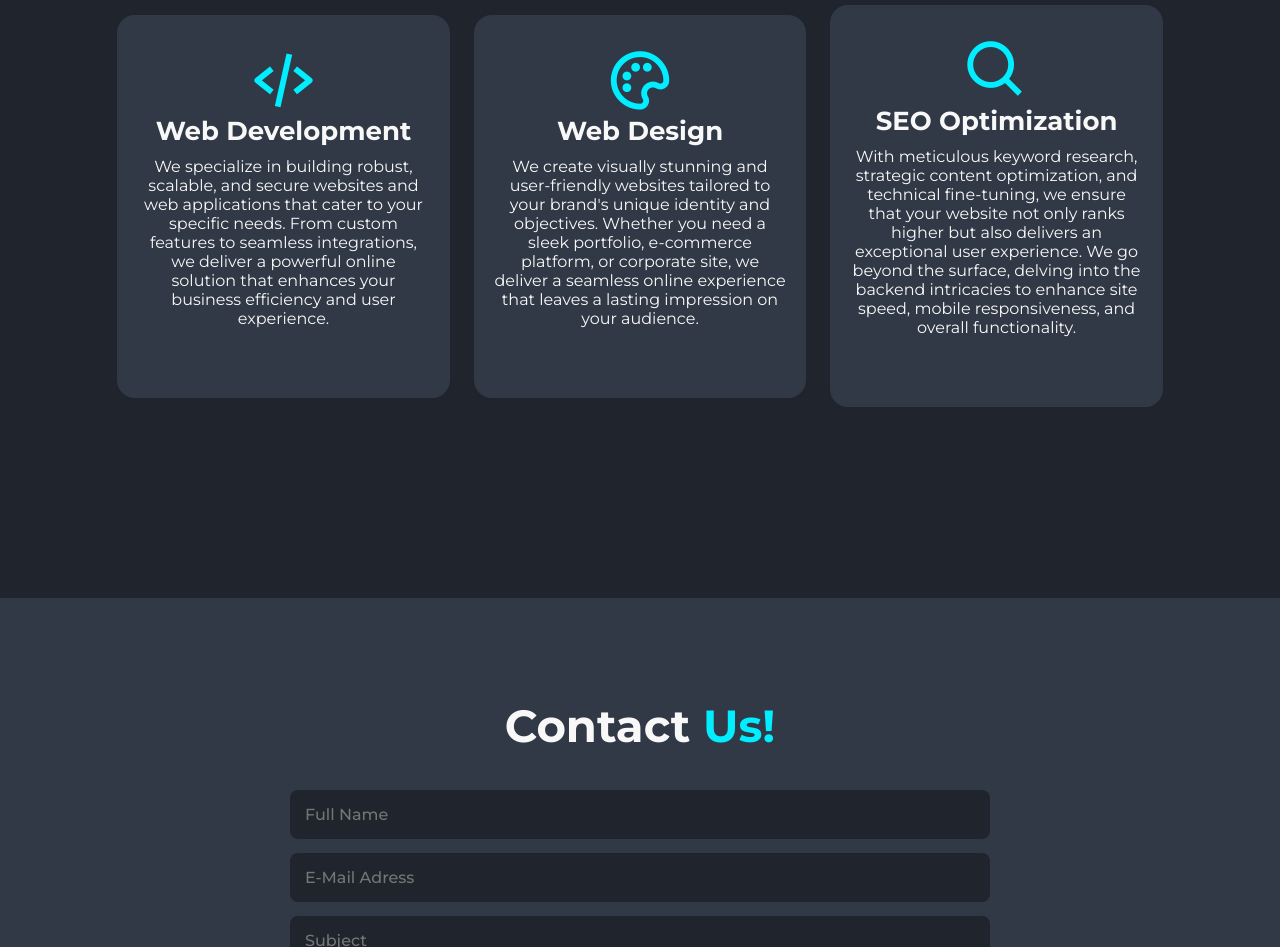
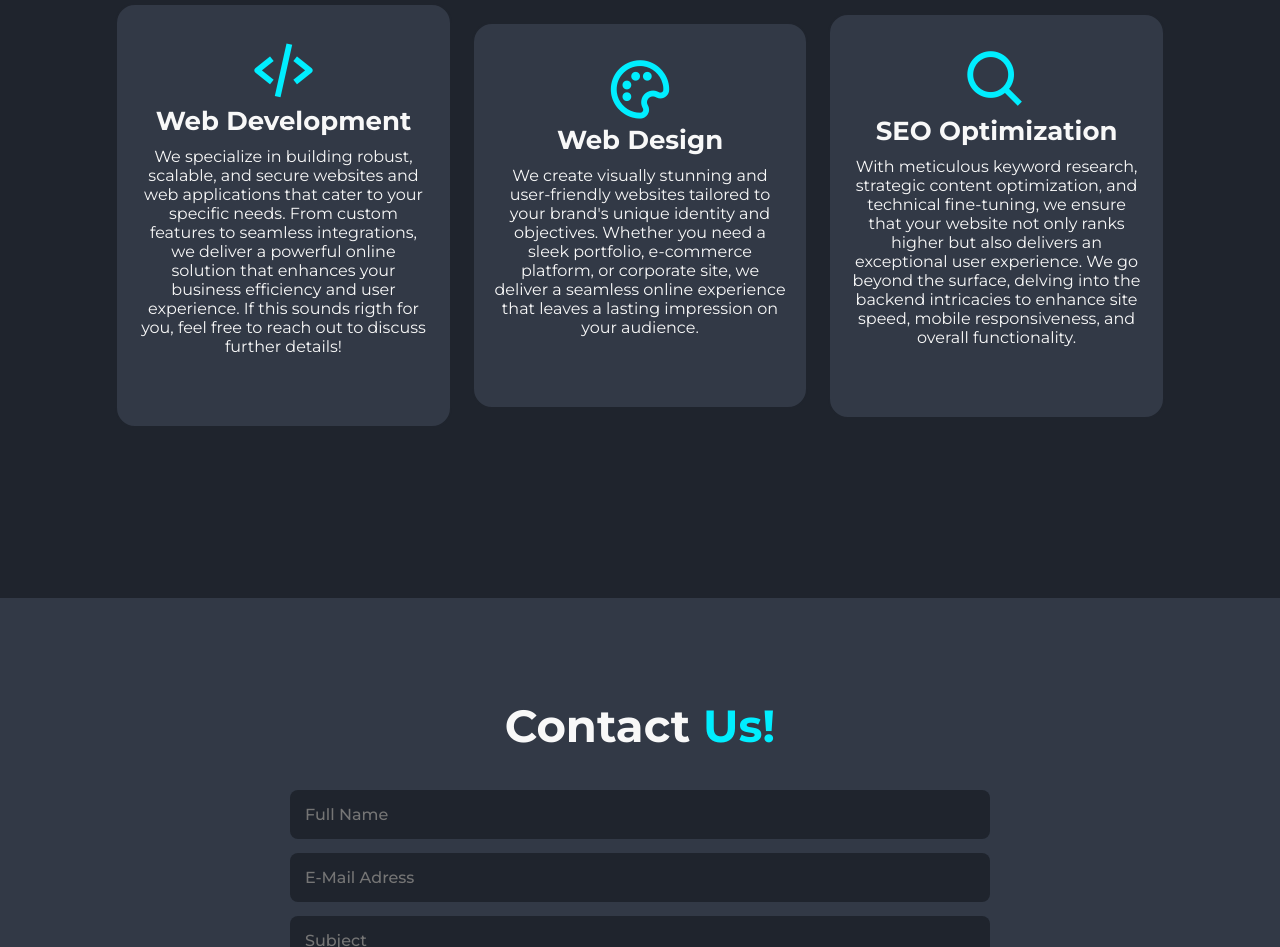
Before and after one commit to zejd-hadzic/zh-digital, a plain HTML site: page index.html in a window 1280 px wide. Shown: the part 1802-2749 px from the top of the page. Drawn offline with nearby package versions, Linux system fonts and the light colour scheme.

Commit message:
Update index.html

```diff
--- a/index.html
+++ b/index.html
@@ -130,7 +130,7 @@
                 and web applications that cater to your specific needs. From
                 custom features to seamless integrations, we deliver a powerful
                 online solution that enhances your business efficiency and user
-                experience.
+                experience. If this sounds rigth for you, feel free to reach out to discuss further details!
           </p>
         </div>
 
```
